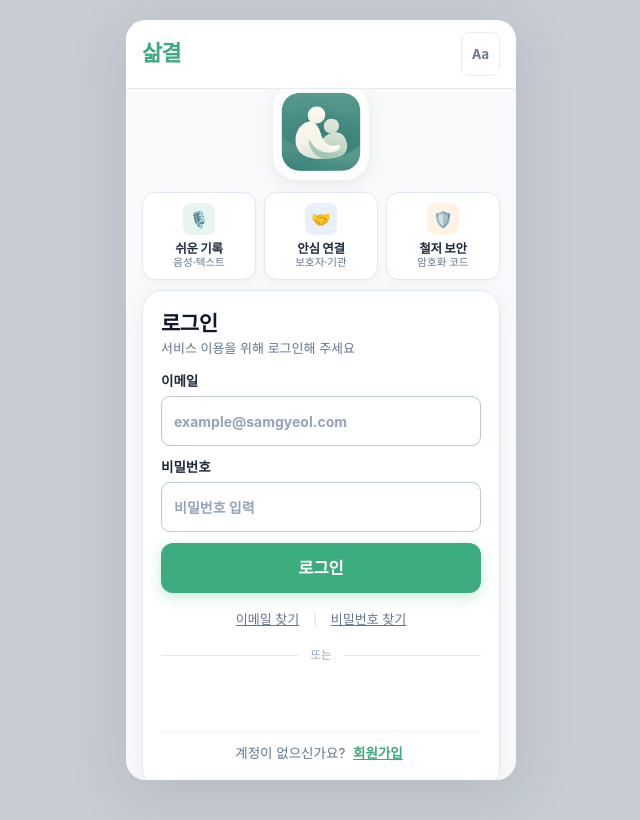
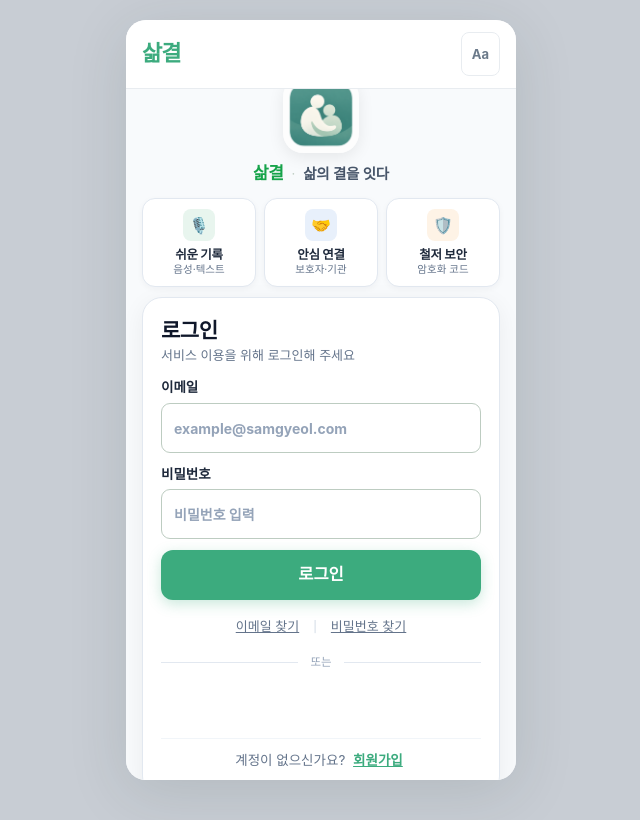
Before and after one commit to PIC-2-team/PIC-2-team-project, a React (Vite) app in the folder frontend/: page / in a window 1280 px wide. Shown: the whole page, without its empty margins (319-959 px from the left). Built offline with nearby package versions, Linux system fonts and the light colour scheme; no server answers.

Commit message:
style: 로그인 화면 상단 대형 로고 및 브랜드 슬로건 레이아웃 적용

```diff
--- a/frontend/src/pages/LoginPage.module.css
+++ b/frontend/src/pages/LoginPage.module.css
@@ -33,27 +33,42 @@
   text-align: center;
   justify-content: center;
   flex: 0 0 auto;
+  gap: 8px;
   padding: 4px 0 2px;
 }
 
 .heroMainLogo {
-  width: 96px;
-  height: 96px;
+  width: 76px;
+  height: 76px;
   object-fit: cover;
-  border-radius: 24px;
-  box-shadow: 0 4px 18px rgba(0, 0, 0, 0.08);
+  border-radius: 20px;
+  box-shadow: 0 4px 16px rgba(0, 0, 0, 0.08);
 }
 
-.srOnly {
-  position: absolute;
-  width: 1px;
-  height: 1px;
-  padding: 0;
-  margin: -1px;
-  overflow: hidden;
-  clip: rect(0, 0, 0, 0);
-  white-space: nowrap;
-  border: 0;
+.brandTitleRow {
+  display: inline-flex;
+  align-items: center;
+  justify-content: center;
+  gap: 8px;
+}
+
+.brandName {
+  font-size: 17px;
+  font-weight: 850;
+  color: #16a34a;
+  letter-spacing: -0.4px;
+}
+
+.badgeDivider {
+  color: #bdccc1;
+  font-size: 13px;
+}
+
+.brandSlogan {
+  font-size: 14.5px;
+  color: #475569;
+  font-weight: 600;
+  letter-spacing: -0.2px;
 }
 
 /* 핵심 가치 카드 섹션 (가로 3열 그리드) */
--- a/frontend/src/pages/LoginPage.tsx
+++ b/frontend/src/pages/LoginPage.tsx
@@ -193,7 +193,11 @@ export function LoginPage() {
           {/* 브랜드 히어로 섹션 */}
           <section className={styles.heroSection}>
             <img src={logoImg} alt="삶결 로고" className={styles.heroMainLogo} />
-            <span className={styles.srOnly}>삶의 결을 잇다</span>
+            <div className={styles.brandTitleRow}>
+              <span className={styles.brandName}>삶결</span>
+              <span className={styles.badgeDivider} aria-hidden="true">·</span>
+              <span className={styles.brandSlogan}>삶의 결을 잇다</span>
+            </div>
           </section>
 
           {/* 핵심 가치 카드 섹션 (가로 3열 그리드) */}
```
